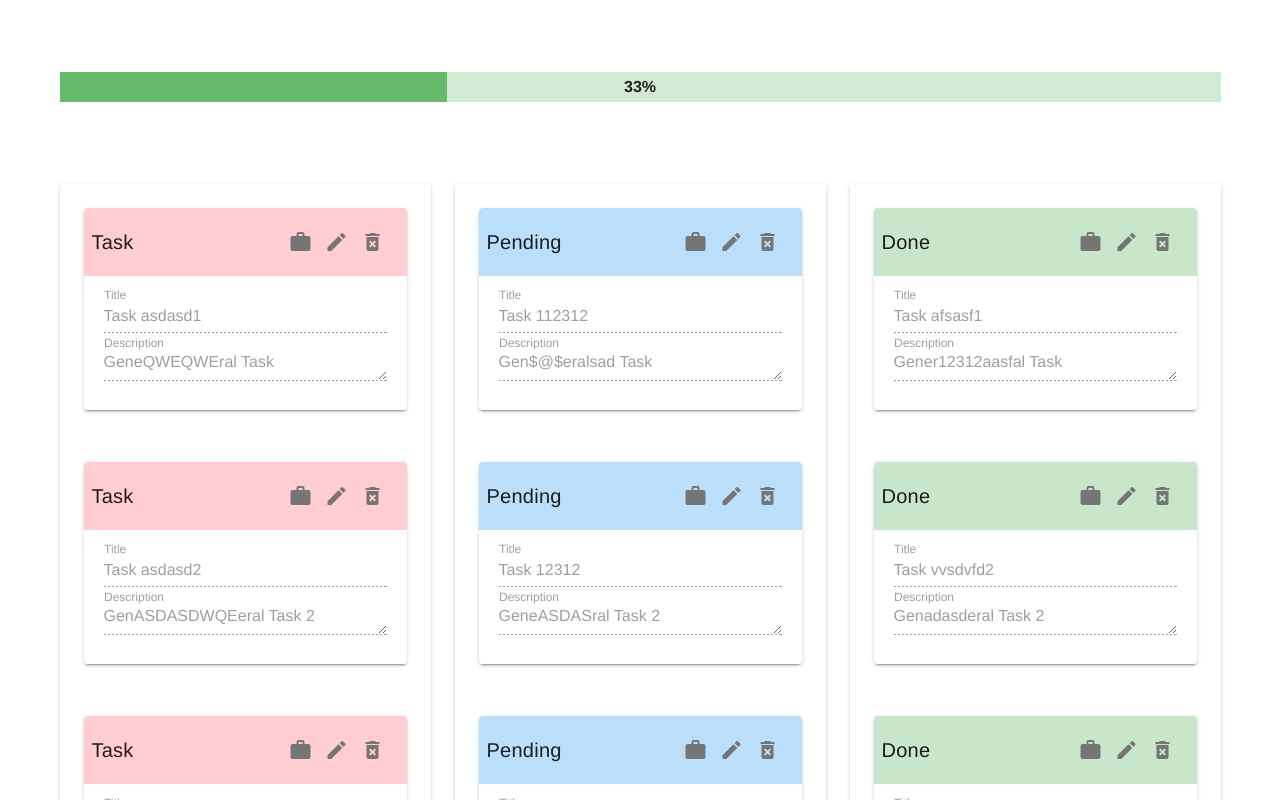
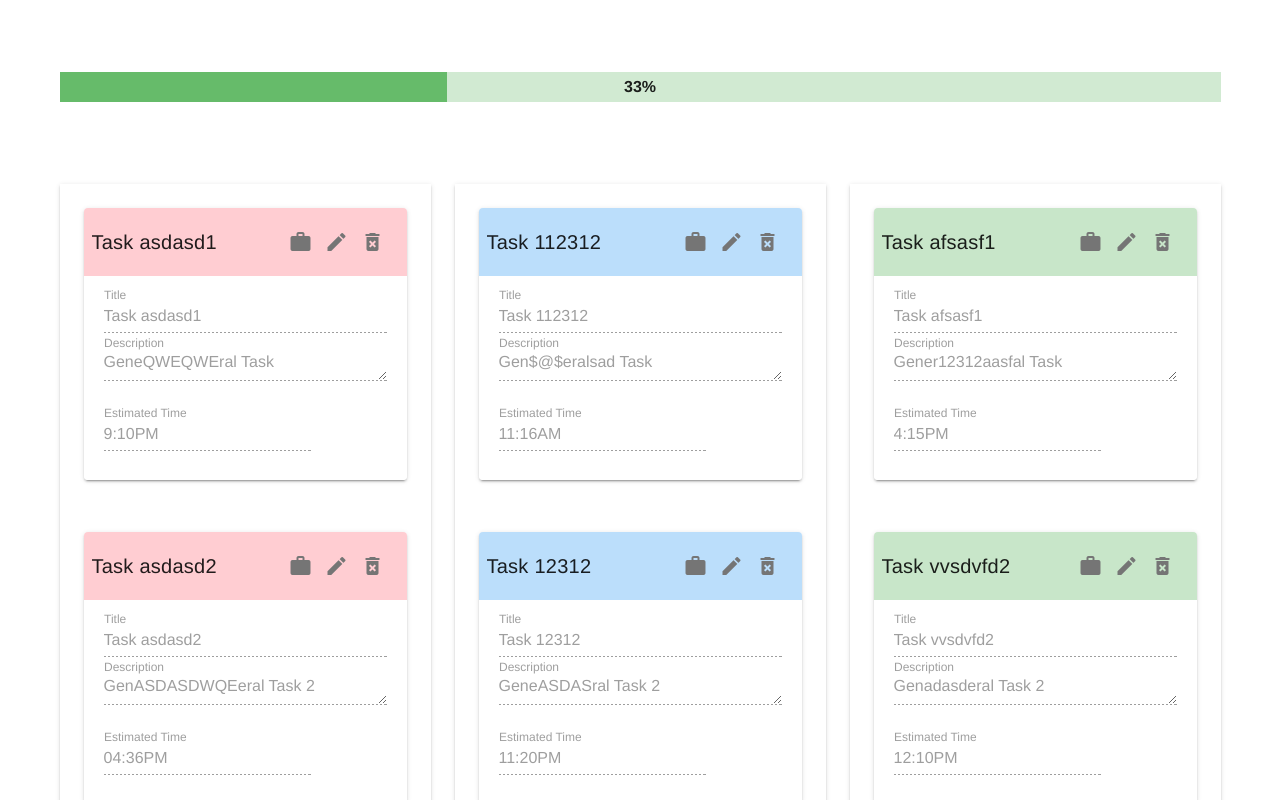
Before and after one commit to soum21/Task_Planner_APP_VueJS_Vuex_Vuetify, a Vue app: page / in a window 1280 px wide. Shown: the top 800 px of the page. Built offline with nearby package versions, Linux system fonts and the light colour scheme.

Commit message:
Edit list and delete list

```diff
--- a/src/app/components/taskCard/taskCard.html
+++ b/src/app/components/taskCard/taskCard.html
@@ -4,7 +4,7 @@
       <v-card-title class="h6 pl-2" :class="cardHeaderClass">
         <v-row no-gutters class="rowContainer">
           <v-col class="d-flex justify-start font-weight-medium" cols="6" sm="6">
-            <span class="cardTitle">{{cardHeaderText}} </span>
+            <span class="cardTitle">{{item.title}} </span>
           </v-col>
           <v-col class="d-flex justify-end" cols="6" sm="6">
             <div>
@@ -18,7 +18,7 @@
               </v-btn>
             </div>
             <div>
-              <v-btn text icon color="grey darken-1" @click="doDelete(item.id)">
+              <v-btn text icon color="grey darken-1" @click="doDelete(item.id, board)">
                 <v-icon>mdi-delete-forever</v-icon>
               </v-btn>
             </div>
@@ -27,18 +27,29 @@
       </v-card-title>
       <v-spacer></v-spacer>
       <v-list>
-        <v-form class="px-1" :disabled="formDisable">
+        <v-form class="px-1" v-model="valid" :disabled="formDisable" ref="form">
           <v-list-item>
-            <v-text-field label="Title" hide-details="auto" v-model="item.title"></v-text-field>
+            <v-text-field
+              label="Title"
+              hide-details="auto"
+              v-model="title"
+              value="item.title"
+              :rules="titleRules"
+            ></v-text-field>
           </v-list-item>
           <v-list-item>
-            <v-textarea label="Description" rows="1" v-model="item.description"></v-textarea>
+            <v-textarea label="Description" rows="1" v-model="description" value="item.description"></v-textarea>
+          </v-list-item>
+          <v-list-item>
+            <TimePicker @changeTime="changeTime($event)" :itemTime="time" />
           </v-list-item>
           <v-row no-gutters class="rowContainer" v-show="!formDisable">
             <v-col class="d-flex justify-center" cols="6" sm="6">
-              <v-btn text class="success mx-0 mt-3" width="100px" @click="submit(item.id, board)">Save</v-btn>
+              <v-btn text :class="buttonClass" :disabled="!valid" width="100px" @click="submit(item.id, board)"
+                >Save</v-btn
+              >
             </v-col>
-            <v-col class="d-flex justify-center" cols="6" sm="6">
+            <v-col class="d-flex justify-center" cols="6" sm="6" @click="cancel">
               <v-btn text class="error mx-0 mt-3" width="100px">Cancel</v-btn>
             </v-col>
           </v-row>
--- a/src/app/components/taskCard/taskCard.js
+++ b/src/app/components/taskCard/taskCard.js
@@ -1,10 +1,20 @@
+import TimePicker from '../timePicker';
+
 export default {
   name: 'TaskCard',
   data() {
     return {
       shouldDisplay: false,
-      formDisable: true
+      formDisable: true,
+      title: '',
+      description: '',
+      time: '',
+      valid: false,
+      titleRules: [(v) => !!v || 'Title is required']
     };
+  },
+  components: {
+    TimePicker
   },
   props: {
     item: {
@@ -20,12 +30,10 @@ export default {
     if (this.item === null) {
       this.shouldDisplay = false;
     } else {
+      this.title = this.item.title;
+      this.description = this.item.description;
+      this.time = this.item.estimatedTime ? this.item.estimatedTime : '';
       this.shouldDisplay = true;
-    }
-  },
-  watch: {
-    item: function (newVal, oldVal) {
-      console.log('Prop changed: ', newVal, ' | was: ', oldVal);
     }
   },
   computed: {
@@ -35,11 +43,8 @@ export default {
       if (selected === 'pending') return 'blue lighten-4';
       if (selected === 'done') return 'green lighten-4';
     },
-    cardHeaderText() {
-      let selected = this.board;
-      if (selected === 'processing') return 'Task';
-      if (selected === 'pending') return 'Pending';
-      if (selected === 'done') return 'Done';
+    buttonClass() {
+      return this.valid ? 'success mx-0 mt-3' : 'grey mx-0 mt-3';
     }
   },
   methods: {
@@ -50,13 +55,38 @@ export default {
       console.log(id);
       this.formDisable = false;
     },
-    doDelete(event) {
-      event.preventDefault();
-      console.log(event.target);
+    doDelete(id, board) {
+      const data = {
+        id: id,
+        board: board
+      };
+      this.$store.dispatch('deleteTask', data);
     },
     submit(id, board) {
-      console.log(id, board);
-      console.log(this.item.title, this.item.description);
+      if (this.$refs.form.validate()) {
+        const data = {
+          id: id,
+          board: board,
+          title: this.title,
+          description: this.description,
+          estimatedTime: this.time
+        };
+        this.$store.dispatch('editTask', data);
+        this.formDisable = true;
+      }
+    },
+    resetData() {
+      this.title = this.item.title;
+      this.description = this.item.description;
+      this.time = this.item.estimatedTime;
+      this.formDisable = true;
+      this.$refs.form.resetValidation();
+    },
+    changeTime(time) {
+      this.time = time;
+    },
+    cancel() {
+      this.resetData();
     }
   }
 };
--- /dev/null
+++ b/src/app/components/timePicker/index.vue
@@ -0,0 +1,55 @@
+<template>
+  <div ref="time-element">
+    <v-dialog ref="dialog" v-model="modal2" :return-value.sync="time" persistent width="290px">
+      <template v-slot:activator="{ on, attrs }">
+        <v-text-field v-model="time2" label="Estimated Time" readonly v-bind="attrs" v-on="on"></v-text-field>
+      </template>
+      <v-time-picker v-if="modal2" format="ampm" v-model="time" full-width>
+        <v-spacer></v-spacer>
+        <v-btn text color="primary" @click="modal2 = false"> Cancel </v-btn>
+        <v-btn text color="primary" @click="saveTime(time)"> OK </v-btn>
+      </v-time-picker>
+    </v-dialog>
+  </div>
+</template>
+<script>
+import { getTimeAmPm } from '../../utils';
+export default {
+  name: 'TimePicker',
+  data() {
+    return {
+      time: '',
+      time2: '',
+      menu2: false,
+      modal2: false
+    };
+  },
+  props: {
+    itemTime: String
+  },
+  mounted() {
+    if (this.itemTime) {
+      this.time = this.itemTime;
+      this.time2 = this.itemTime;
+    }
+  },
+  watch: {
+    itemTime(curr, prev) {
+      if (prev !== curr) {
+        console.log('Prop changed: ', curr, ' | was: ', prev);
+        this.itemTime = curr;
+        this.time2 = this.itemTime;
+      }
+    }
+  },
+  updated() {},
+  methods: {
+    saveTime(time) {
+      this.$refs.dialog.save(time);
+      const ampm = getTimeAmPm(time);
+      const pickedTime = this.time + ampm;
+      this.$emit('changeTime', pickedTime);
+    }
+  }
+};
+</script>
--- a/src/app/modules/home/home.html
+++ b/src/app/modules/home/home.html
@@ -14,7 +14,7 @@
         <v-sheet class="columnWrapper" elevation="2">
           <draggable v-model="tasksProcessing" group="task" @start="drag=true" @end="drag=false" :emptyInsertThreshold="500">
             <transition-group>
-              <div v-for="(element,index) in tasksProcessing" :key="element.id">
+              <div v-for="(element,index) in tasksProcessing" :key="element.title + element.id">
                 <TaskCard :item="element" :board="'processing'" />
               </div>
             </transition-group>
@@ -24,9 +24,9 @@
       </v-col>
       <v-col cols="12" md="4">
         <v-sheet class="columnWrapper" elevation="2">
-          <draggable v-model="tasksPending" group="task" @start="drag=true" @end="drag=false">
+          <draggable v-model="tasksPending" group="task" @start="drag=true" @end="drag=false" :emptyInsertThreshold="500" >
             <transition-group>
-              <div v-for="(element,index) in tasksPending" :key="element.id">
+              <div v-for="(element,index) in tasksPending" :key="element.title + element.id">
                 <TaskCard :item="element" :board="'pending'" />
               </div>
             </transition-group>
@@ -36,9 +36,9 @@
       </v-col>
       <v-col cols="12" md="4">
         <v-sheet class="columnWrapper" elevation="2">
-          <draggable v-model="tasksDone" group="task" @start="drag=true" @end="drag=false">
+          <draggable v-model="tasksDone" group="task" @start="drag=true" @end="drag=false" :emptyInsertThreshold="500">
             <transition-group>
-              <div v-for="(element,index) in tasksDone" :key="element.id"><TaskCard :item="element" :board="'done'" /></div>
+              <div v-for="(element,index) in tasksDone" :key="element.title + element.id"><TaskCard :item="element" :board="'done'" /></div>
             </transition-group>
           </draggable>
           <div v-if="tasksDone.length < 1"><NoItemsCard /></div>
--- /dev/null
+++ b/src/app/utils/index.js
@@ -0,0 +1,3 @@
+import getTimeAmPm from './time';
+import { getItemInArray, deleteItemFromArray } from './arrayMethods';
+export { getTimeAmPm, getItemInArray, deleteItemFromArray };
--- /dev/null
+++ b/src/app/utils/time.js
@@ -0,0 +1,7 @@
+const getTimeAmPm = (time) => {
+  let hour = time.substr(0, 2);
+  console.log(hour);
+  return hour >= 12 ? 'PM' : 'AM';
+};
+
+export default getTimeAmPm;
--- a/src/app/vuex/actionTypes/index.js
+++ b/src/app/vuex/actionTypes/index.js
@@ -2,3 +2,5 @@ export const ADD_TASK = 'ADD_TASK';
 export const SET_PENDING_TASKS_LIST = 'SET_PENDING_TASKS_LIST';
 export const SET_PROCESSING_TASKS_LIST = 'SET_PROCESSING_TASKS_LIST';
 export const SET_DONE_TASKS_LIST = 'SET_DONE_TASKS_LIST';
+export const EDIT_TASK = 'EDIT_TASK';
+export const DELETE_TASK = 'DELETE_TASK';
--- a/src/app/vuex/mutations/index.js
+++ b/src/app/vuex/mutations/index.js
@@ -1,3 +1,5 @@
+import { getItemInArray, deleteItemFromArray } from '../../utils';
+
 const ADD_TASK = (state, payload) => {
   const newTask = {
     id: payload.id,
@@ -20,4 +22,55 @@ const SET_DONE_TASKS_LIST = (state, payload) => {
   state.tasksDone = payload;
 };
 
-export default { ADD_TASK, SET_PENDING_TASKS_LIST, SET_PROCESSING_TASKS_LIST, SET_DONE_TASKS_LIST };
+const EDIT_TASK = (state, payload) => {
+  const { id, board, description, estimatedTime, title } = payload;
+  if (board === 'processing') {
+    let item = getItemInArray(state.tasksProcessing, id);
+    if (item) {
+      item.title = title;
+      item.description = description;
+      item.estimatedTime = estimatedTime;
+    }
+  }
+  if (board === 'pending') {
+    let item = getItemInArray(state.tasksPending, id);
+    if (item) {
+      item.title = title;
+      item.description = description;
+      item.estimatedTime = estimatedTime;
+    }
+  }
+  if (board === 'done') {
+    let item = getItemInArray(state.tasksDone, id);
+    if (item) {
+      item.title = title;
+      item.description = description;
+      item.estimatedTime = estimatedTime;
+    }
+  }
+};
+
+const DELETE_TASK = (state, payload) => {
+  const { id, board } = payload;
+  if (board === 'processing') {
+    let newArray = deleteItemFromArray(state.tasksProcessing, id);
+    state.tasksProcessing = newArray;
+  }
+  if (board === 'pending') {
+    let newArray = deleteItemFromArray(state.tasksPending, id);
+    state.tasksPending = newArray;
+  }
+  if (board === 'done') {
+    let newArray = deleteItemFromArray(state.tasksDone, id);
+    state.tasksDone = newArray;
+  }
+};
+
+export default {
+  ADD_TASK,
+  SET_PENDING_TASKS_LIST,
+  SET_PROCESSING_TASKS_LIST,
+  SET_DONE_TASKS_LIST,
+  EDIT_TASK,
+  DELETE_TASK
+};
--- a/src/app/vuex/states/index.js
+++ b/src/app/vuex/states/index.js
@@ -3,51 +3,60 @@ const stateObject = {
     {
       id: 7,
       title: 'Task 112312',
-      description: 'Gen$@$eralsad Task'
+      description: 'Gen$@$eralsad Task',
+      estimatedTime: '11:16AM'
     },
     {
       id: 8,
       title: 'Task 12312',
-      description: 'GeneASDASral Task 2'
+      description: 'GeneASDASral Task 2',
+      estimatedTime: '11:20PM'
     },
     {
       id: 9,
       title: 'Task 12312343',
-      description: 'GenQWEQWeral Task 3'
+      description: 'GenQWEQWeral Task 3',
+      estimatedTime: '12:16AM'
     }
   ],
   tasksProcessing: [
     {
       id: 6,
       title: 'Task asdasd1',
-      description: 'GeneQWEQWEral Task'
+      description: 'GeneQWEQWEral Task',
+      estimatedTime: '9:10PM'
     },
     {
       id: 5,
       title: 'Task asdasd2',
-      description: 'GenASDASDWQEeral Task 2'
+      description: 'GenASDASDWQEeral Task 2',
+      estimatedTime: '04:36PM'
     },
     {
       id: 4,
       title: 'Task dasd3',
-      description: 'GeneSFASSAfal Task 3'
+      description: 'GeneSFASSAfal Task 3',
+      estimatedTime: '5:30PM'
     }
   ],
   tasksDone: [
     {
       id: 3,
       title: 'Task afsasf1',
-      description: 'Gener12312aasfal Task'
+      description: 'Gener12312aasfal Task',
+      estimatedTime: '4:15PM'
     },
     {
       id: 2,
       title: 'Task vvsdvfd2',
-      description: 'Genadasderal Task 2'
+      description: 'Genadasderal Task 2',
+      estimatedTime: '12:10PM'
     },
     {
       id: 1,
       title: 'Task qe1243',
-      description: 'Gener123123al Task 3'
+      description: 'Gener123123al Task 3',
+      estimatedTime: '3:16PM'
     }
   ]
 };
```
Also changed, not shown: src/app/utils/arrayMethods.js (added, +10 -0 lines), src/app/vuex/actions/index.js (+9 -1 lines).
